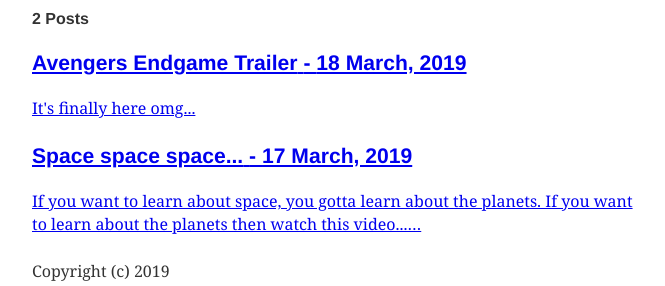
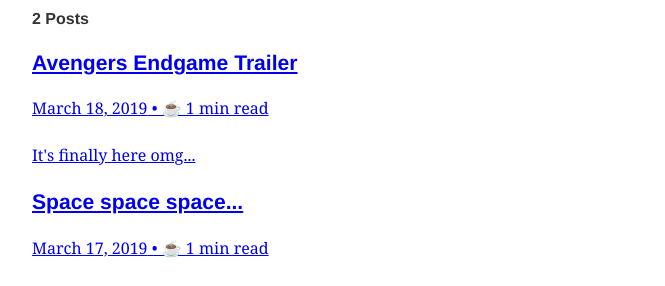
Before and after one commit to BeardedYeti/react-gatsby-starman-blog, a Gatsby site: page / in a window 1280 px wide. Shown: the part 87-373 px from the top of the page, without its empty margins (299-964 px from the left). Built offline with nearby package versions, Linux system fonts and the light colour scheme; Gatsby itself is replaced by a stand-in of ours; some packages are replaced by stand-ins of ours.

Commit message:
Add read time to blog index

```diff
--- a/src/pages/index.js
+++ b/src/pages/index.js
@@ -3,6 +3,7 @@ import { Link, graphql } from 'gatsby'
 import { rhythm } from '../utils/typography'
 import Layout from '../components/Layout'
 import SEO from '../components/SEO'
+import { formatReadingTime } from '../utils/helpers'
 
 export default ({ data }) => {
   console.log(data)
@@ -14,22 +15,25 @@ export default ({ data }) => {
           [`blog`, `gatsby`, `javascript`, `react`, `redux`, `graphql`, `netlify`, `relay`]
         }
       />
+      <main>
         <div>
           <h4>{data.allMarkdownRemark.totalCount} Posts</h4>
           {data.allMarkdownRemark.edges.map(({ node }) => (
             <div key={node.id}>
               <Link to={node.fields.slug}>
                 <h3>
-                {node.frontmatter.title}{" "}
-                <span>
-                  - {node.frontmatter.date}
-                </span>
+                  {node.frontmatter.title}
                 </h3>
+                <p>
+                  {node.frontmatter.date}
+                  {` • ${formatReadingTime(node.timeToRead)}`}
+                </p>
                 <p>{node.excerpt}</p>
               </Link>
             </div>
           ))}
         </div>
+      </main>
     </Layout>
   )
 }
@@ -44,9 +48,10 @@ export const query = graphql`
       edges {
         node {
           id
+          timeToRead
           frontmatter {
             title
-            date(formatString: "DD MMMM, YYYY")
+            date(formatString: "MMMM DD, YYYY")
           }
           fields {
             slug
```
Lines whose indentation alone changed are shown as unchanged.
